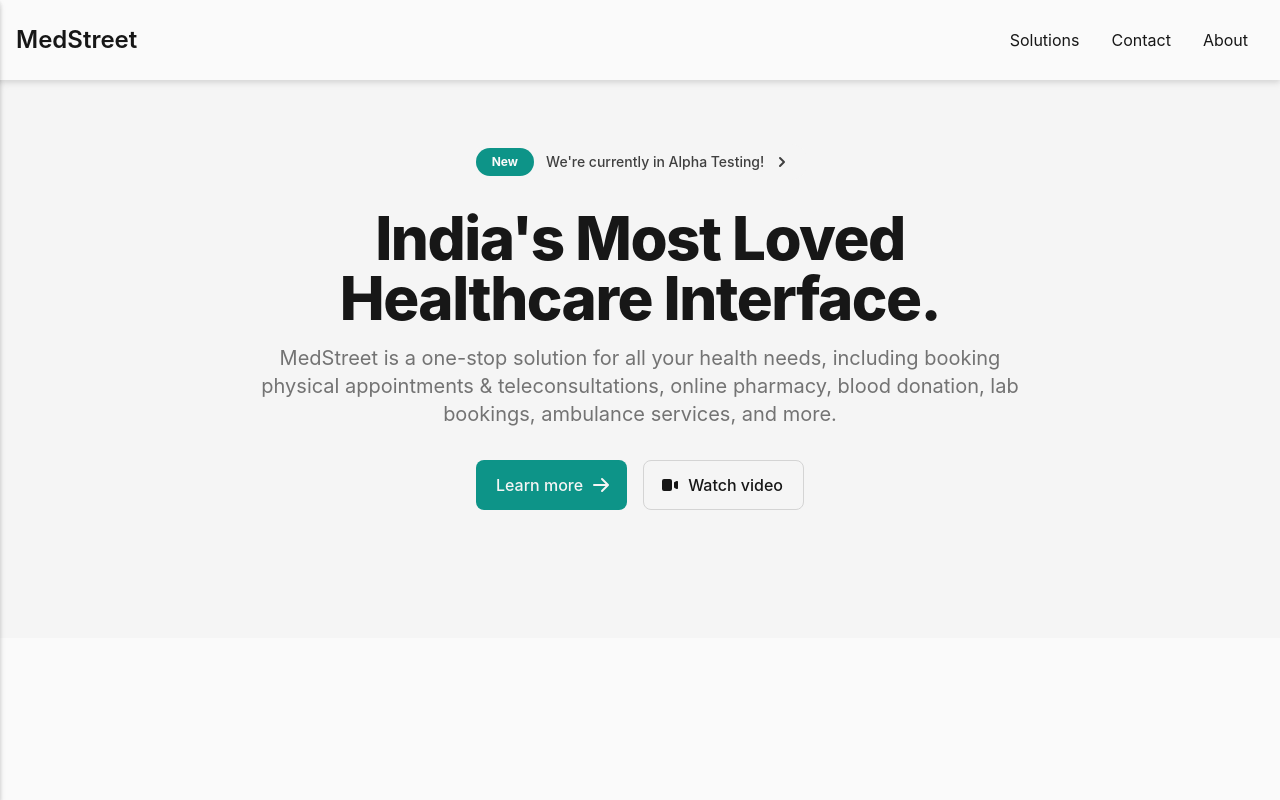
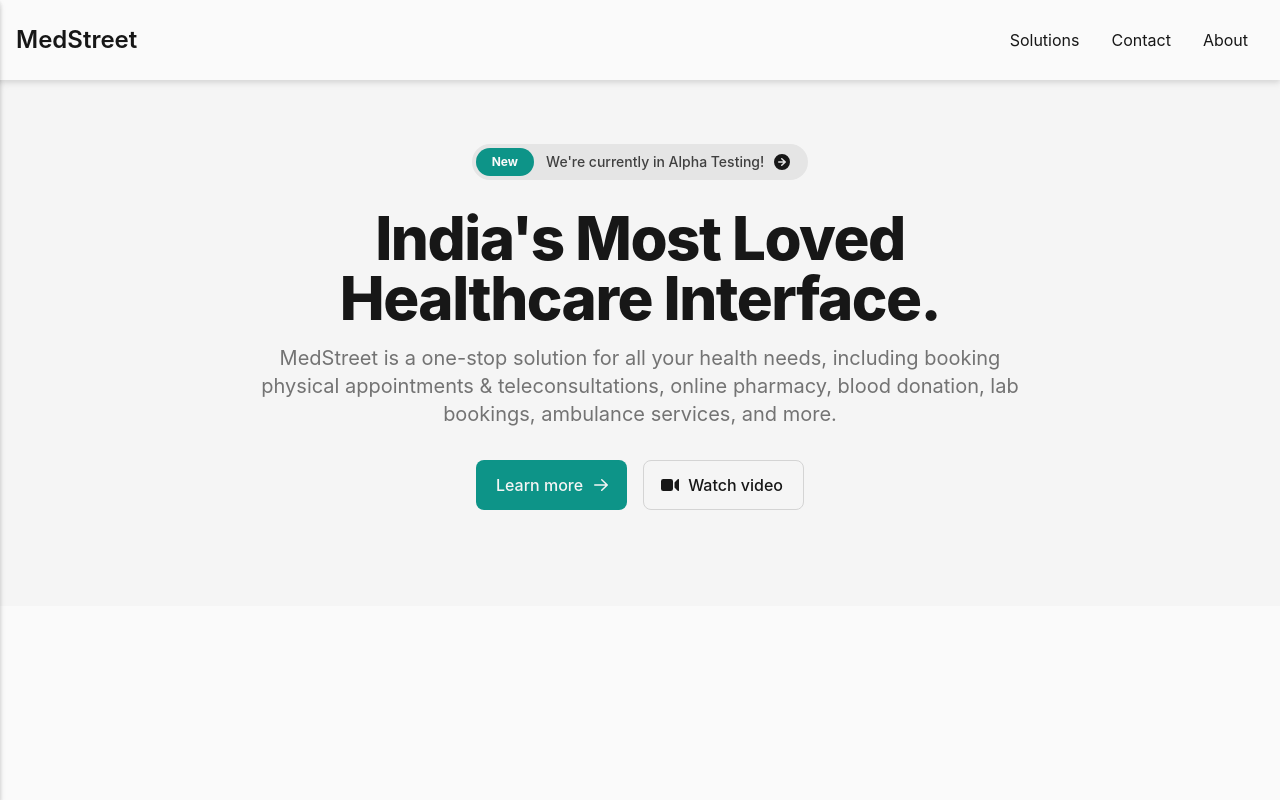
Before and after one commit to The-Octran-Group/themedstreet-web, a Next.js app: page / in a window 1280 px wide. Built offline with nearby package versions, Linux system fonts and the light colour scheme.

Commit message:
fixed keywords

```diff
--- a/components/global/Seo.js
+++ b/components/global/Seo.js
@@ -7,7 +7,7 @@
             <meta name="description" content={description} />
             <meta name="viewport" content="width=device-width, initial-scale=1.0" key="viewport" />
             <meta name="robots" content={robots} />
-            <meta charset="UTF-8" />
+            <meta charSet="UTF-8" />
             <link rel="icon" href="/favicon.ico" />
             <meta property="og:title" content={title} />
             <meta property="og:description" content={description} />
--- a/components/home/Hero.js
+++ b/components/home/Hero.js
@@ -1,20 +1,22 @@
+import { ArrowRightCircleIcon, ArrowRightIcon, VideoCameraIcon } from '@heroicons/react/20/solid'
+
 function Hero() {
   return (
     <section className="bg-neutral-100 dark:bg-neutral-900">
         <div className="py-8 px-4 mx-auto max-w-screen-xl max-h-screen text-center lg:py-16 lg:px-12">
-            <a href="#" target="_blank" className="inline-flex justify-between items-center py-1 px-1 pr-4 mb-7 text-sm text-neutral-700 bg-neutral-100 rounded-full dark:bg-neutral-800 dark:text-neutral-100 hover:bg-neutral-200 dark:hover:bg-neutral-700" role="alert">
+            <a href="#" target="_blank" className="inline-flex justify-between items-center py-1 px-1 pr-4 mb-7 text-sm text-neutral-700 bg-neutral-200 rounded-full dark:bg-neutral-800 dark:text-neutral-100 hover:bg-neutral-200 dark:hover:bg-neutral-700" role="alert">
                 <span className="text-xs font-bold bg-teal-600 rounded-full text-neutral-50 px-4 py-1.5 mr-3">New</span> <span className="text-sm font-medium">We're currently in Alpha Testing!</span>
-                <svg className="ml-2 w-5 h-5" fill="currentColor" viewBox="0 0 20 20" xmlns="http://www.w3.org/2000/svg"><path fill-rule="evenodd" d="M7.293 14.707a1 1 0 010-1.414L10.586 10 7.293 6.707a1 1 0 011.414-1.414l4 4a1 1 0 010 1.414l-4 4a1 1 0 01-1.414 0z" clip-rule="evenodd"></path></svg>
+                <ArrowRightCircleIcon className="ml-2 w-5 h-5 text-neutral-900 dark:text-neutral-100" />
             </a>
             <h1 className="mb-4 text-4xl font-extrabold tracking-tight leading-none text-neutral-900 md:text-5xl lg:text-6xl dark:text-neutral-100">India's Most Loved<br/>Healthcare Interface.</h1>
             <p className="mb-8 text-lg font-normal text-neutral-500 lg:text-xl sm:px-16 xl:px-48 dark:text-neutral-400">MedStreet is a one-stop solution for all your health needs, including booking physical appointments &amp; teleconsultations, online pharmacy, blood donation, lab bookings, ambulance services, and more.</p>
-            <div className="flex flex-col mb-8 lg:mb-16 space-y-4 sm:flex-row sm:justify-center sm:space-y-0 sm:space-x-4">
+            <div className="flex flex-col mb-8 space-y-4 sm:flex-row sm:justify-center sm:space-y-0 sm:space-x-4">
                 <a href="#" className="inline-flex justify-center items-center py-3 px-5 text-base font-medium text-center text-neutral-100 rounded-lg bg-teal-600 hover:bg-teal-800 focus:ring-4 focus:ring-teal-300 dark:focus:ring-teal-900">
                     Learn more
-                    <svg className="ml-2 -mr-1 w-5 h-5" fill="currentColor" viewBox="0 0 20 20" xmlns="http://www.w3.org/2000/svg"><path fill-rule="evenodd" d="M10.293 3.293a1 1 0 011.414 0l6 6a1 1 0 010 1.414l-6 6a1 1 0 01-1.414-1.414L14.586 11H3a1 1 0 110-2h11.586l-4.293-4.293a1 1 0 010-1.414z" clip-rule="evenodd"></path></svg>
+                    <ArrowRightIcon className="ml-2 -mr-1 w-5 h-5 text-neutral-100" />
                 </a>
                 <a href="#" className="inline-flex justify-center items-center py-3 px-5 text-base font-medium text-center text-neutral-900 rounded-lg border border-neutral-300 hover:bg-neutral-100 focus:ring-4 focus:ring-neutral-100 dark:text-neutral-100 dark:border-neutral-700 dark:hover:bg-neutral-700 dark:focus:ring-neutral-800">
-                    <svg className="mr-2 -ml-1 w-5 h-5" fill="currentColor" viewBox="0 0 20 20" xmlns="http://www.w3.org/2000/svg"><path d="M2 6a2 2 0 012-2h6a2 2 0 012 2v8a2 2 0 01-2 2H4a2 2 0 01-2-2V6zM14.553 7.106A1 1 0 0014 8v4a1 1 0 00.553.894l2 1A1 1 0 0018 13V7a1 1 0 00-1.447-.894l-2 1z"></path></svg>
+                    <VideoCameraIcon className="mr-2 -ml-1 w-5 h-5 text-neutral-900 dark:text-neutral-100" />
                     Watch video
                 </a>
             </div>
```
